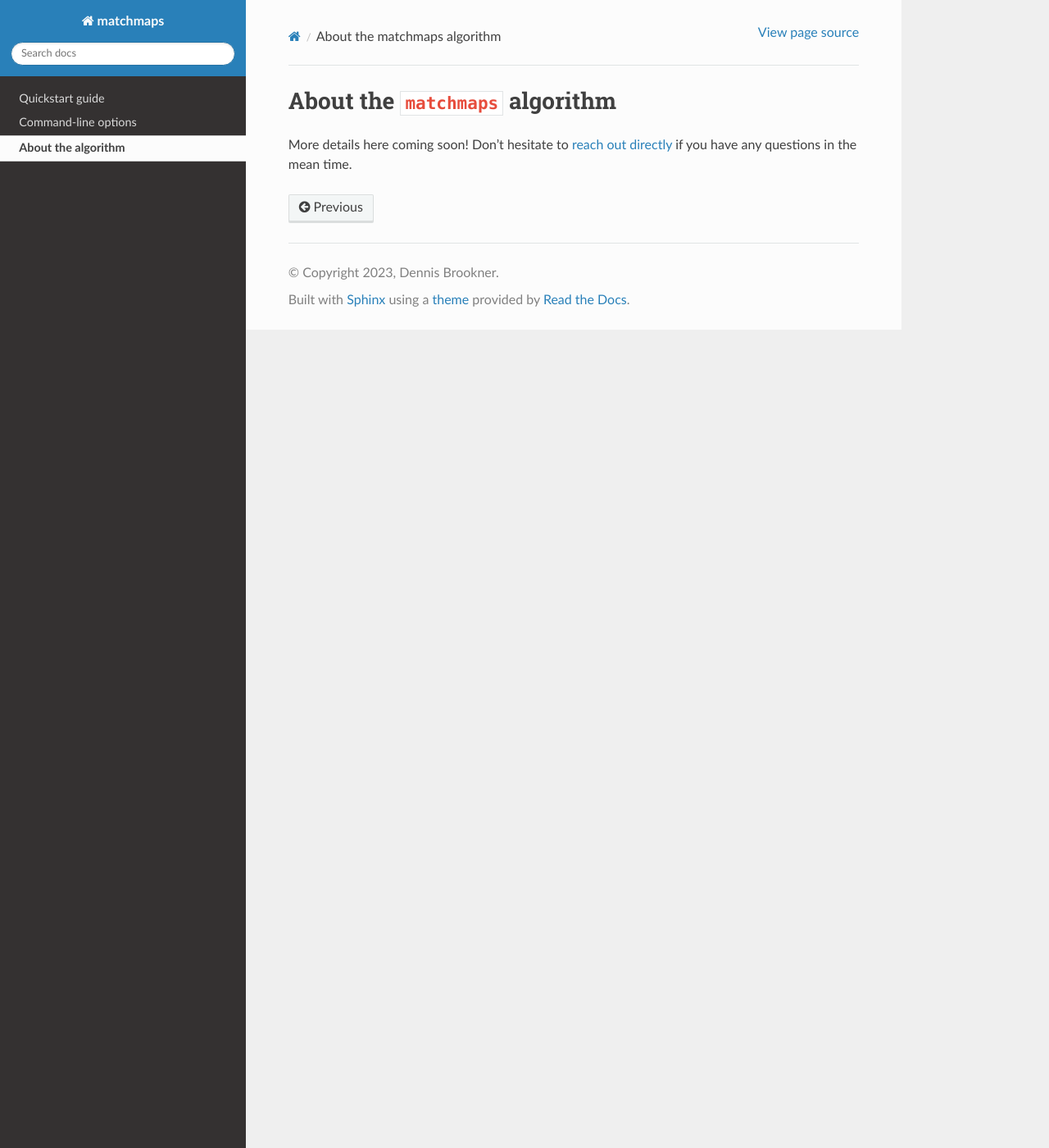
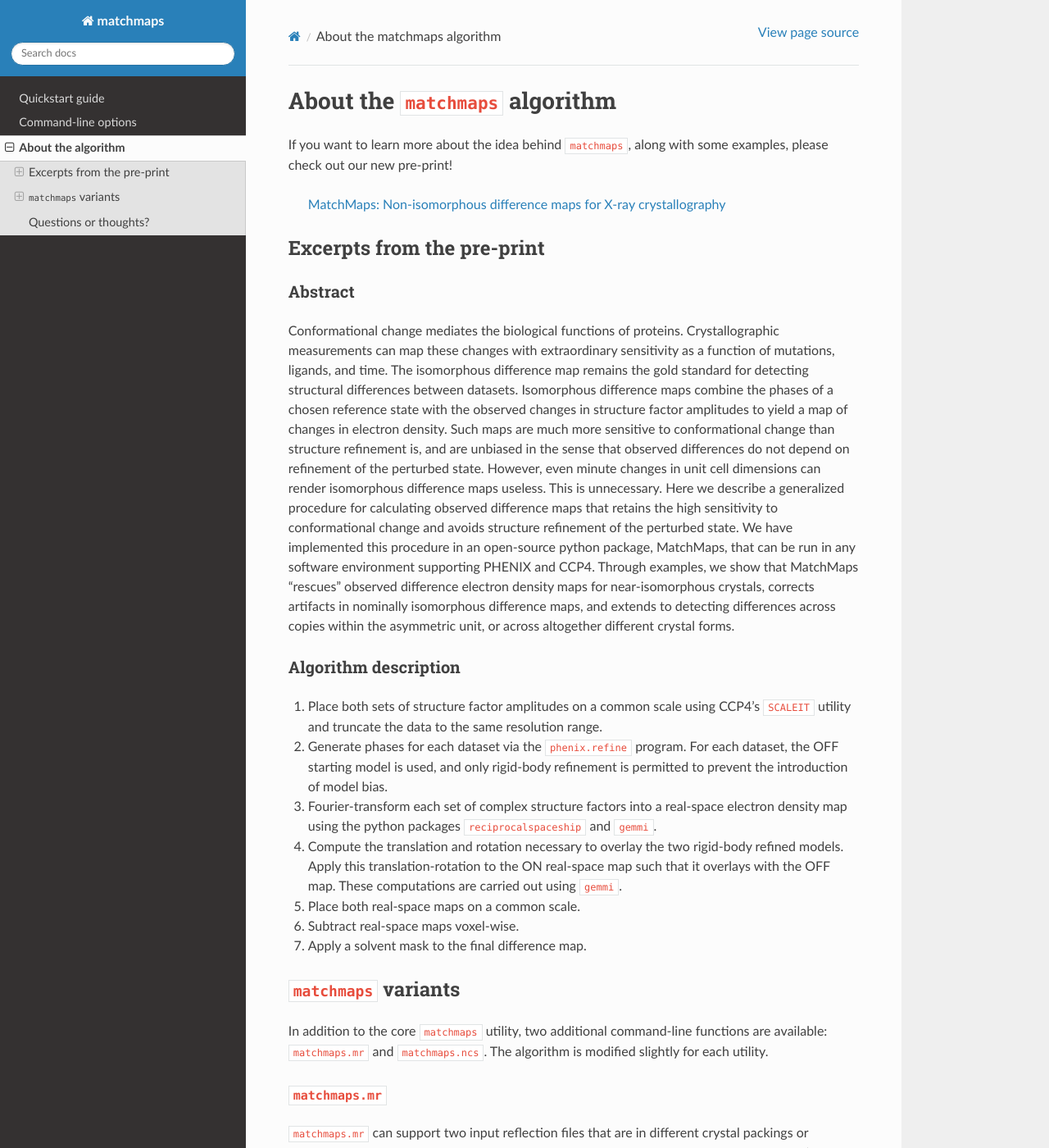
Before and after one commit to rs-station/matchmaps, a Sphinx documentation site: the page built from docs/about.md, in a window 1280 px wide and 1400 px high. Shown: the whole window at 82% size. Built offline with Sphinx 7.4.7 and the Read the Docs theme 2.0.0, drawn with Linux system fonts in a browser that asks for light colours; some of the changed text lies outside the part shown.

Commit message:
update docs to link to pre-print, show algorithm

```diff
--- a/docs/about.md
+++ b/docs/about.md
@@ -1,3 +1,40 @@
 # About the `matchmaps` algorithm
 
-More details here coming soon! Don't hesitate to [reach out directly](https://github.com/dennisbrookner/matchmaps/issues) if you have any questions in the mean time.
+If you want to learn more about the idea behind `matchmaps`, along with some examples, please check out our new pre-print!
+
+> [MatchMaps: Non-isomorphous difference maps for X-ray crystallography](https://www.biorxiv.org/content/10.1101/2023.09.01.555333v1)
+
+## Excerpts from the pre-print
+
+### Abstract
+Conformational change mediates the biological functions of proteins. Crystallographic measurements can map these changes with extraordinary sensitivity as a function of mutations, ligands, and time. The isomorphous difference map remains the gold standard for detecting structural differences between datasets. Isomorphous difference maps combine the phases of a chosen reference state with the observed changes in structure factor amplitudes to yield a map of changes in electron density. Such maps are much more sensitive to conformational change than structure refinement is, and are unbiased in the sense that observed differences do not depend on refinement of the perturbed state. However, even minute changes in unit cell dimensions can render isomorphous difference maps useless. This is unnecessary. Here we describe a generalized procedure for calculating observed difference maps that retains the high sensitivity to conformational change and avoids structure refinement of the perturbed state. We have implemented this procedure in an open-source python package, MatchMaps, that can be run in any software environment supporting PHENIX and CCP4. Through examples, we show that MatchMaps “rescues” observed difference electron density maps for near-isomorphous crystals, corrects artifacts in nominally isomorphous difference maps, and extends to detecting differences across copies within the asymmetric unit, or across altogether different crystal forms.
+
+### Algorithm description
+
+  1. Place both sets of structure factor amplitudes on a common scale using CCP4’s `SCALEIT` utility and truncate the data to the same resolution range.
+  2. Generate phases for each dataset via the `phenix.refine` program. For each dataset, the OFF starting model is used, and only rigid-body refinement is permitted to prevent the introduction of model bias.
+  3. Fourier-transform each set of complex structure factors into a real-space electron density map using the python packages `reciprocalspaceship` and `gemmi`.
+  4. Compute the translation and rotation necessary to overlay the two rigid-body refined models. Apply this translation-rotation to the ON real-space map such that it overlays with the OFF map. These computations are carried out using `gemmi`.
+  5. Place both real-space maps on a common scale.
+  6. Subtract real-space maps voxel-wise.
+  7. Apply a solvent mask to the final difference map.
+
+## `matchmaps` variants
+
+In addition to the core `matchmaps` utility, two additional command-line functions are available: `matchmaps.mr` and `matchmaps.ncs`. The algorithm is modified slightly for each utility.
+
+### `matchmaps.mr`
+
+`matchmaps.mr` can support two input reflection files that are in different crystal packings or spacegroups. Accordingly, step 1 above is replaced with a round of molecular replacement (using `phenix.phaser`) whereing the OFF starting model is used as a molecular replacement solution for the ON reflections. The algorithm proceeds essentially identically from this point.
+
+One small but important change in `matchmaps.mr` is that all ordered water molecules in the OFF starting model are discarded. This is important, as the ordered water molecules in one spacegroup/crystal packing are often not appropriate in a different spacegroup/crystal packing.
+
+### `matchmaps.ncs`
+
+`matchmaps.ncs` creates internal difference maps across a non-crystallographic symmetry operation. This function requires a number of modifications to the core algorithm:
+ - Step 1 is omitted; there is only one input reflection file, so no scaling is necessary.
+ - Step 2 is optional. If phases are not included, `phenix.refine` is run to generate phases. However, if phases are provided, they are used and refinement is skipped.
+ - In step 4, there is only one rigid-body refined model. Alignment is performed on the two regions of the model related by NCS (e.g., two different protein chains).
+
+## Questions or thoughts?
+If you have any questions, thoughts, or suggestions regarding this algorithm and software, we would love to hear from you! The easiest way to get in touch is by [opening an issue on GitHub](https://github.com/rs-station/matchmaps/issues)
```
Also changed, not shown: docs/index.md (+7 -2 lines).
